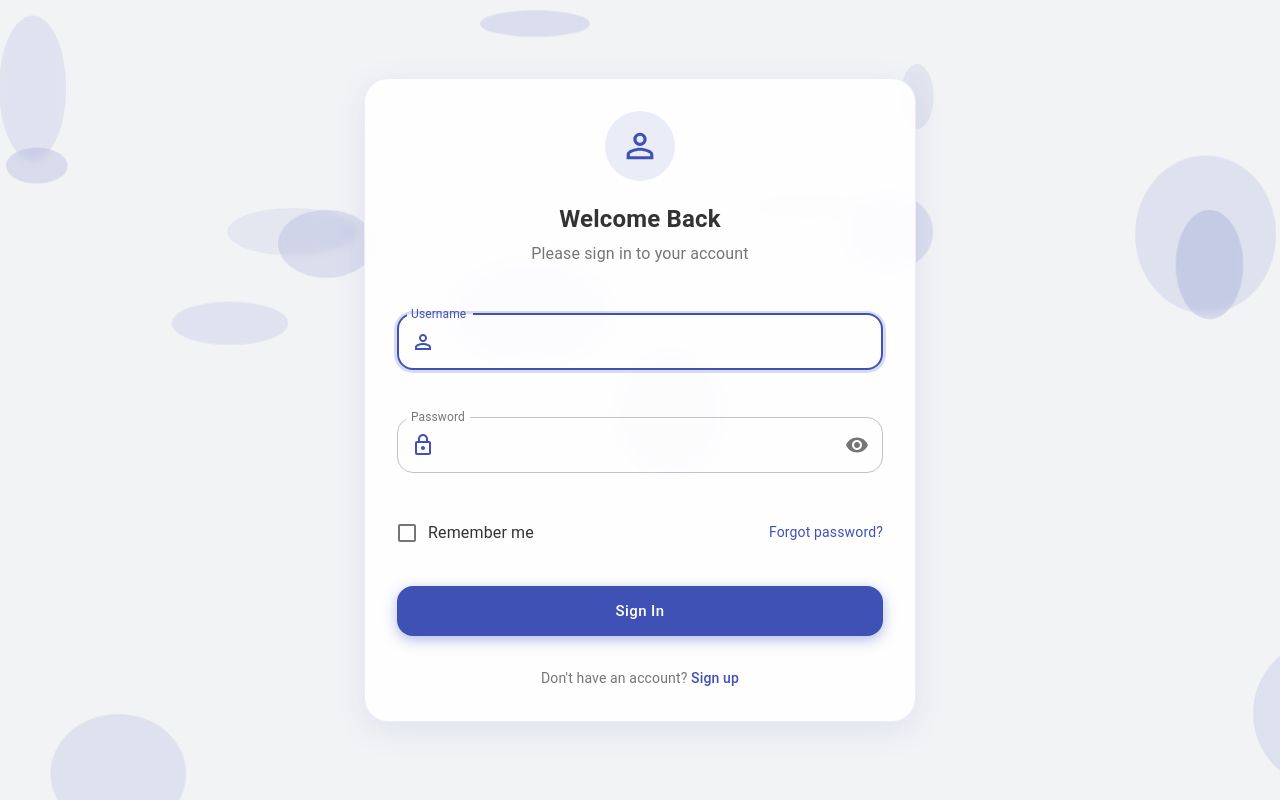
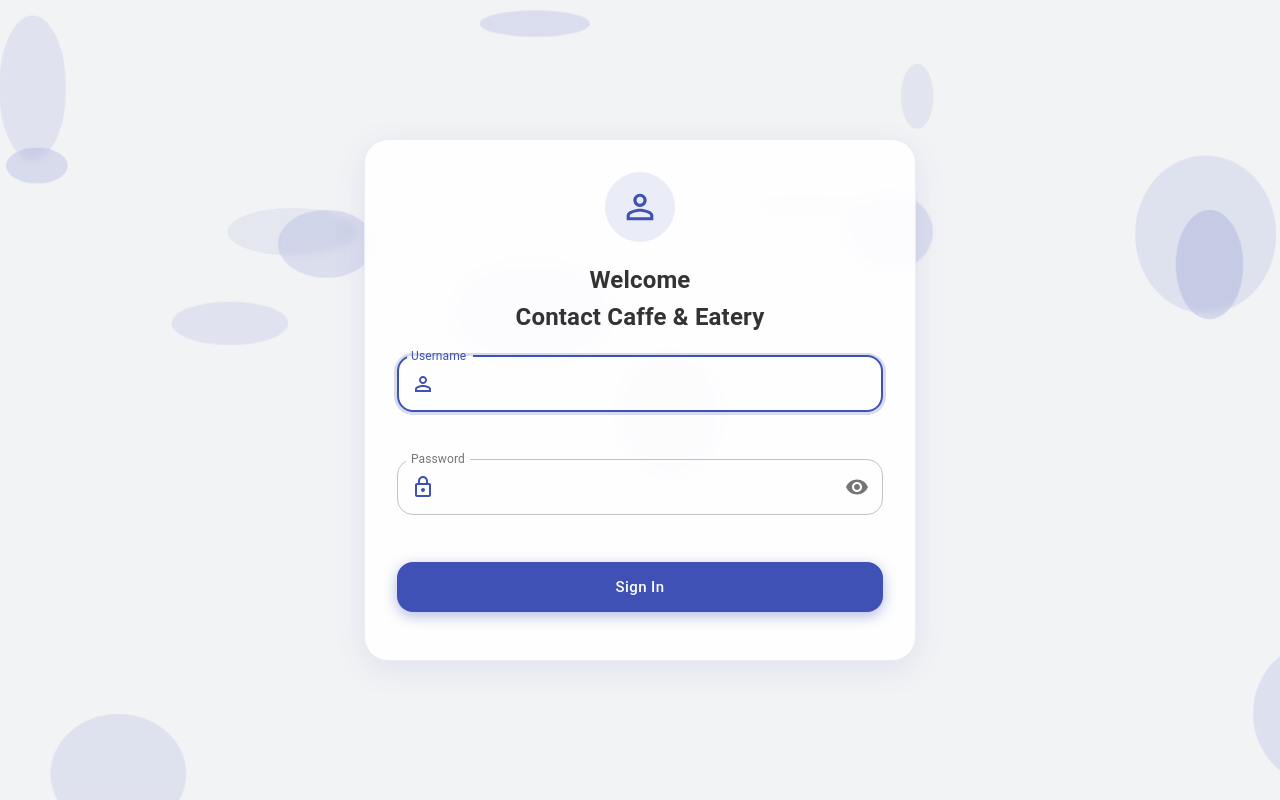
Before and after one commit to RifqiAfandi/contact-management-fe, a React (Vite) app: page /login in a window 1280 px wide. Built offline with nearby package versions, Linux system fonts and the light colour scheme.

Commit message:
refactor: remove sign and remember account

```diff
--- a/src/components/Login.jsx
+++ b/src/components/Login.jsx
@@ -281,18 +281,15 @@ const Login = ({ onLogin, onSwitchToRegister }) => {
                 textAlign="center"
                 mb={1}
               >
-                Welcome Back
+                Welcome
               </Typography>
-            </motion.div>
-
-            <motion.div variants={itemVariants}>
               <Typography
-                variant="body1"
-                color="text.secondary"
+                variant="h4"
+                fontWeight="bold"
                 textAlign="center"
-                mb={4}
+                mb={1}
               >
-                Please sign in to your account
+                Contact Caffe & Eatery
               </Typography>
             </motion.div>
 
@@ -400,43 +397,6 @@ const Login = ({ onLogin, onSwitchToRegister }) => {
               </motion.div>
 
               <motion.div variants={itemVariants}>
-                <Box
-                  sx={{
-                    display: "flex",
-                    justifyContent: "space-between",
-                    mt: 1,
-                    mb: 2,
-                  }}
-                >
-                  <FormControlLabel
-                    control={
-                      <Checkbox
-                        color="primary"
-                        name="rememberMe"
-                        checked={formData.rememberMe}
-                        onChange={handleInputChange}
-                        disabled={isLoading}
-                      />
-                    }
-                    label="Remember me"
-                  />
-                  <Typography
-                    variant="body2"
-                    color="primary"
-                    sx={{
-                      cursor: "pointer",
-                      display: "flex",
-                      alignItems: "center",
-                      transition: "color 0.3s",
-                      "&:hover": { color: theme.palette.primary.dark },
-                    }}
-                  >
-                    Forgot password?
-                  </Typography>
-                </Box>
-              </motion.div>
-
-              <motion.div variants={itemVariants}>
                 <Button
                   type="submit"
                   fullWidth
@@ -507,31 +467,6 @@ const Login = ({ onLogin, onSwitchToRegister }) => {
                   )}
                 </Button>
               </motion.div>
-
-              <motion.div variants={itemVariants}>
-                <Box sx={{ textAlign: "center", mt: 2 }}>
-                  <Typography
-                    variant="body2"
-                    color="text.secondary"
-                  >
-                    Don't have an account?{" "}
-                    <Typography
-                      component="span"
-                      variant="body2"
-                      color="primary"
-                      sx={{
-                        cursor: "pointer",
-                        fontWeight: "medium",
-                        transition: "color 0.3s",
-                        "&:hover": { color: theme.palette.primary.dark },
-                      }}
-                      onClick={onSwitchToRegister}
-                    >
-                      Sign up
-                    </Typography>
-                  </Typography>
-                </Box>
-              </motion.div>
             </Box>
           </Paper>
         </motion.div>
```
